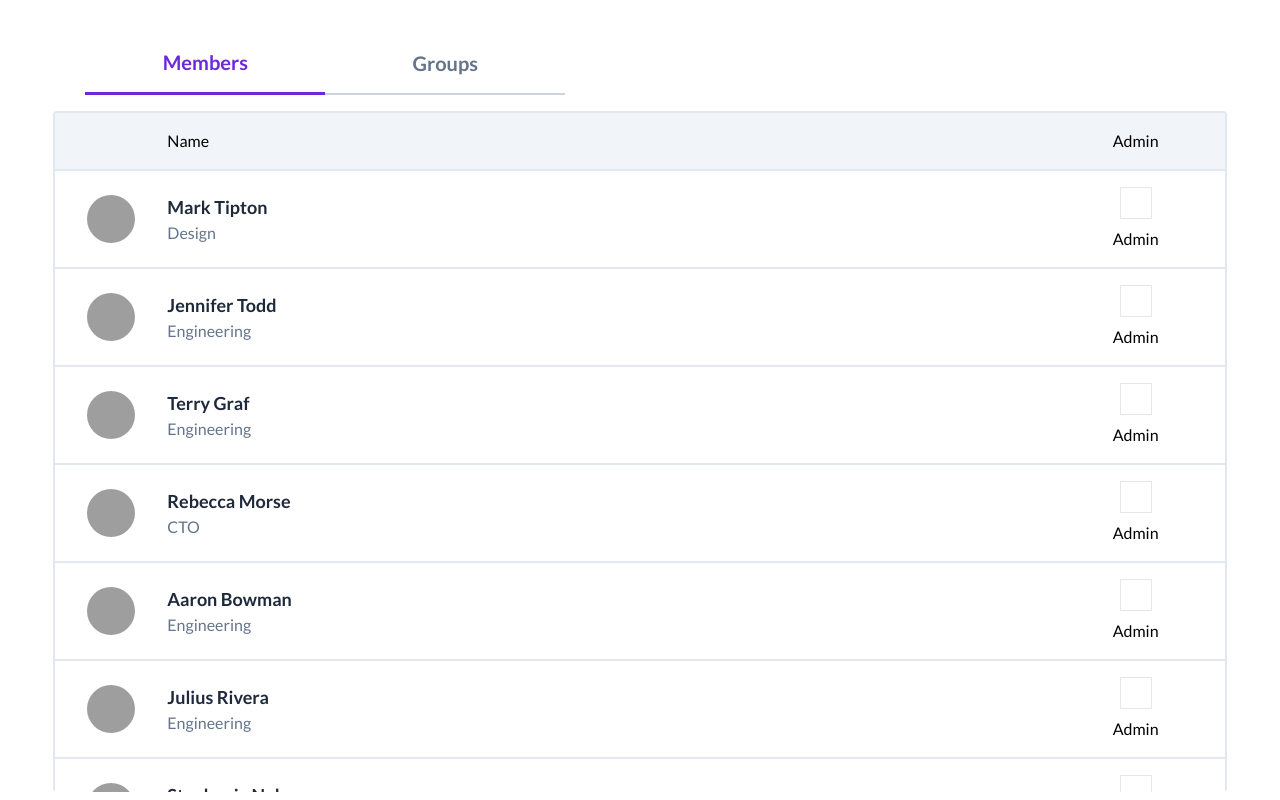
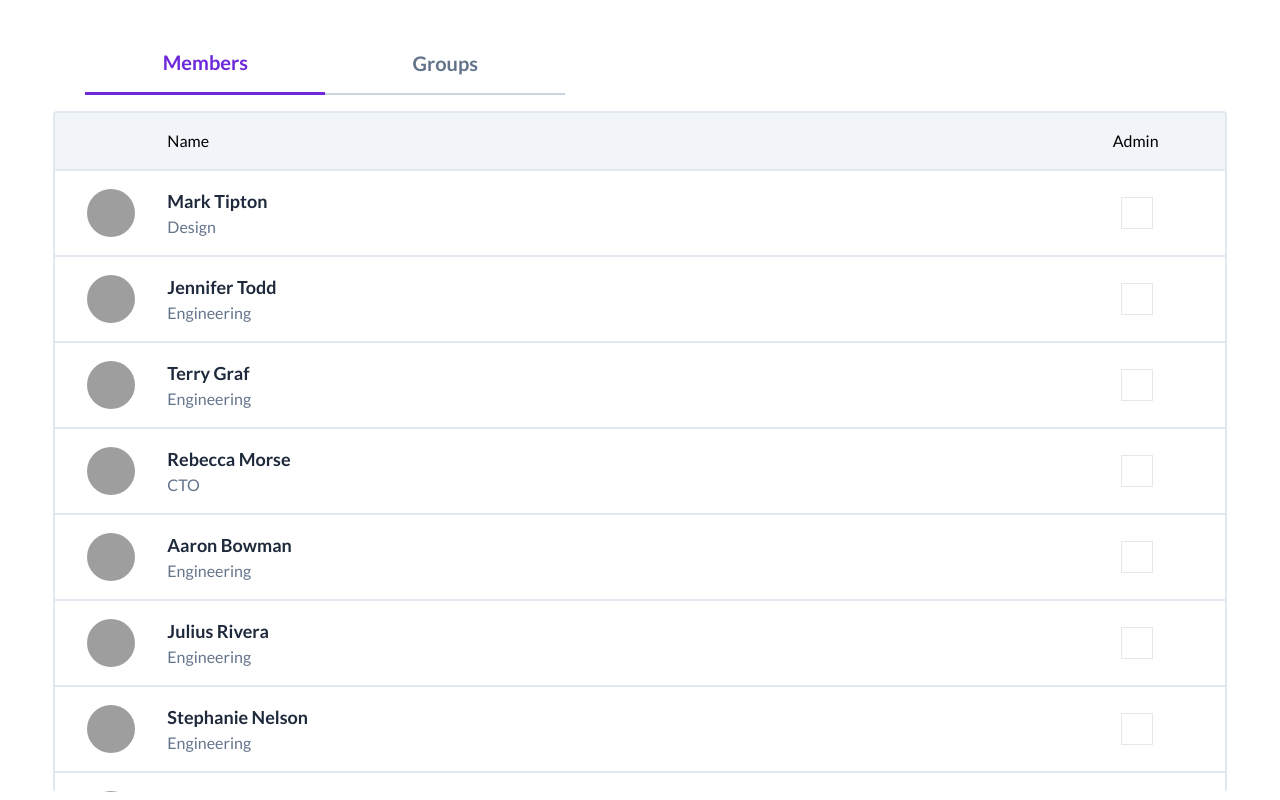
Before and after one commit to babramczyk/member-list-take-home, a React (Create React App) app: page / in a window 1280 px wide. Built offline with nearby package versions, Linux system fonts and the light colour scheme; grey boxes are pictures that could not be loaded.

Commit message:
don't show checkbox label

```diff
--- a/src/components/MemberRow.tsx
+++ b/src/components/MemberRow.tsx
@@ -46,13 +46,14 @@ export function MemberRow({
               checked={member.admin}
               onCheckedChange={onToggleAdmin}
               id={checkboxId}
-              className="w-8 h-8 border"
+              className="w-8 h-8 border ml-2"
+              // TODO: Double check we're doing a11y right here, since we're not showing an actual label
+              aria-label="Admin"
             >
               <Checkbox.Indicator className="flex items-center justify-center">
                 <CheckIcon />
               </Checkbox.Indicator>
             </Checkbox.Root>
-            <label htmlFor={checkboxId}>Admin</label>
           </div>
         ),
       }}
```
